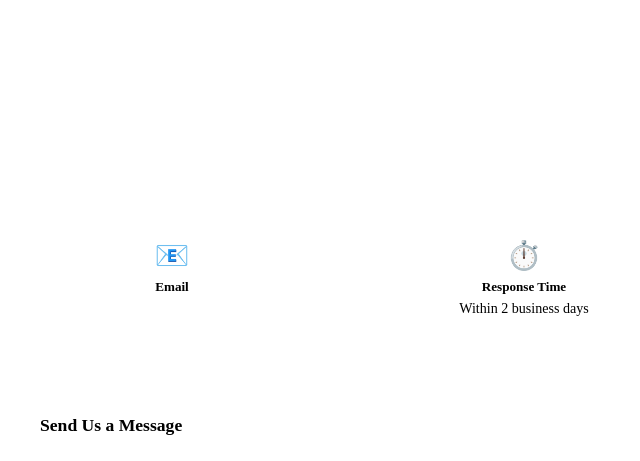
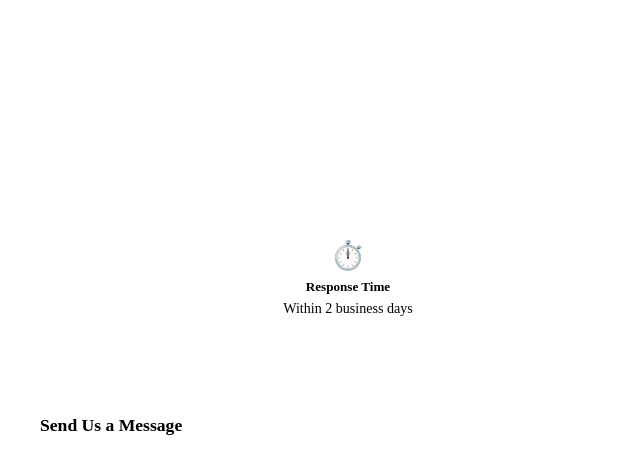
Before and after one commit to fadishehadeh/tradergulf, a PHP site: the page made by app/Views/pages/contact.php in a window 1280 px wide. Shown: the part 230-691 px from the top of the page, without its empty margins (0-640 px from the left). Run offline with PHP 8.4, Linux system fonts and the light colour scheme; the template is opened without the code that fills it, so the values that code supplies are empty; some libraries are stand-ins or nearby versions.

Commit message:
Hide email address from contact and advertise pages
- contact.php: removed email card, kept only response time info
- advertise.php: removed mailto link from CTA, just points to contact form

Co-Authored-By: Claude Sonnet 4.6 <noreply@anthropic.com>

```diff
--- a/app/Views/pages/advertise.php
+++ b/app/Views/pages/advertise.php
@@ -110,7 +110,7 @@ $headSchemas = ($headSchemas ?? '') . "<script type=\"application/ld+json\">$bCr
     <div class="container" style="max-width:620px;text-align:center">
         <h2 style="color:#fff;margin-bottom:.75rem;font-size:1.4rem">Interested in Advertising?</h2>
         <p style="color:rgba(255,255,255,.7);margin-bottom:1.75rem;font-size:.93rem;line-height:1.65">
-            Reach out at <a href="mailto:fshehadeh@gmail.com" style="color:var(--accent)">fshehadeh@gmail.com</a> or send us a message using the contact form and we'll get back to you within 24 hours.
+            Send us a message using the contact form and we'll get back to you within 24 hours.
         </p>
         <div style="display:flex;gap:1rem;justify-content:center;flex-wrap:wrap">
             <a href="<?= url('contact') ?>" class="btn btn-primary btn-lg" data-track="cta_click" data-track-label="advertise_contact">
--- a/app/Views/pages/contact.php
+++ b/app/Views/pages/contact.php
@@ -26,19 +26,10 @@ $_error   = session()->getFlash('error');
         </div>
         <?php endif; ?>
 
-        <div style="display:grid;grid-template-columns:1fr 1fr;gap:1.5rem;margin-bottom:2rem">
-            <div style="background:var(--card-bg);border:1px solid var(--border);border-radius:10px;padding:1.25rem;text-align:center">
-                <div style="font-size:1.75rem;margin-bottom:.4rem">📧</div>
-                <div style="font-size:.82rem;font-weight:600;color:var(--text-muted);margin-bottom:.25rem">Email</div>
-                <a href="mailto:<?= e(setting('contact_email','info@tradergulf.com')) ?>" style="color:var(--accent);font-size:.88rem">
-                    <?= e(setting('contact_email','info@tradergulf.com')) ?>
-                </a>
-            </div>
-            <div style="background:var(--card-bg);border:1px solid var(--border);border-radius:10px;padding:1.25rem;text-align:center">
-                <div style="font-size:1.75rem;margin-bottom:.4rem">⏱️</div>
-                <div style="font-size:.82rem;font-weight:600;color:var(--text-muted);margin-bottom:.25rem">Response Time</div>
-                <span style="color:var(--text-main);font-size:.88rem">Within 2 business days</span>
-            </div>
+        <div style="background:var(--card-bg);border:1px solid var(--border);border-radius:10px;padding:1.25rem;text-align:center;margin-bottom:2rem;max-width:280px;margin-left:auto;margin-right:auto">
+            <div style="font-size:1.75rem;margin-bottom:.4rem">⏱️</div>
+            <div style="font-size:.82rem;font-weight:600;color:var(--text-muted);margin-bottom:.25rem">Response Time</div>
+            <span style="color:var(--text-main);font-size:.88rem">Within 2 business days</span>
         </div>
 
         <div style="background:var(--card-bg);border:1px solid var(--border);border-radius:12px;padding:2rem">
```
